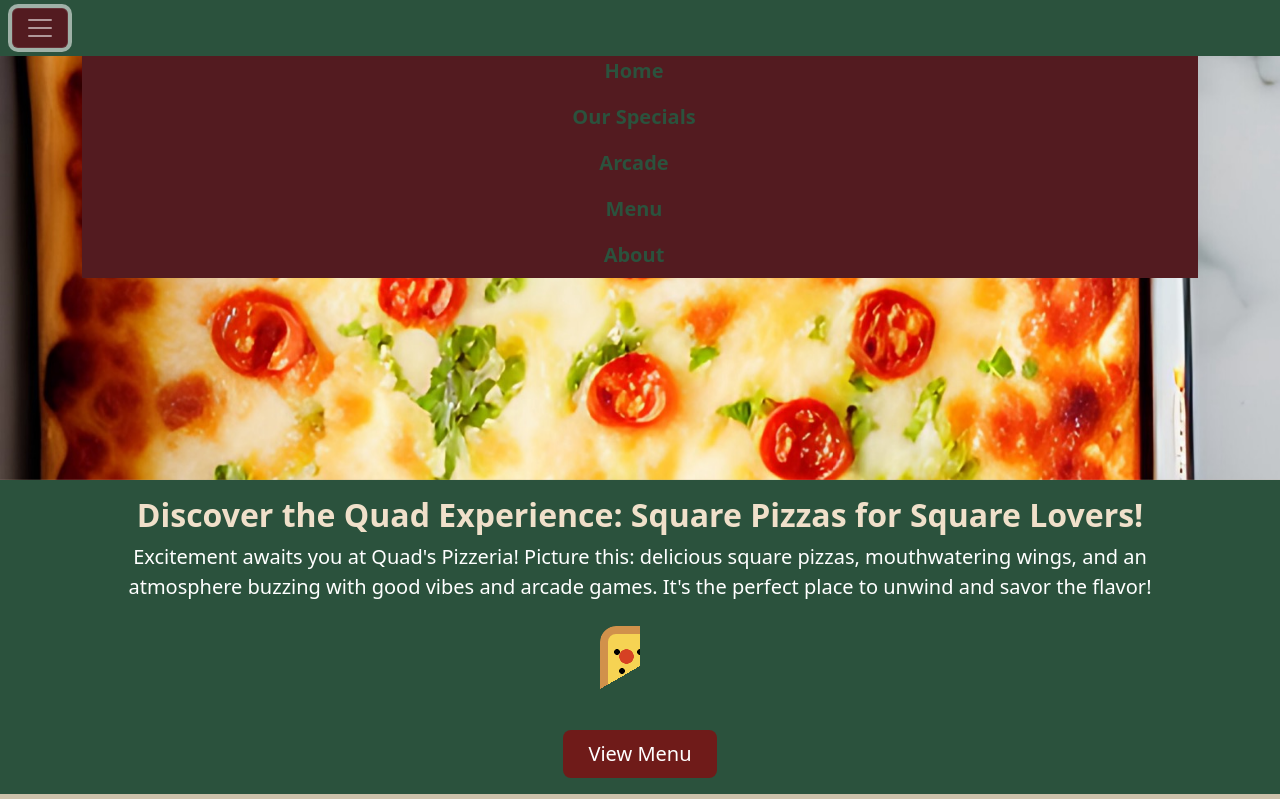
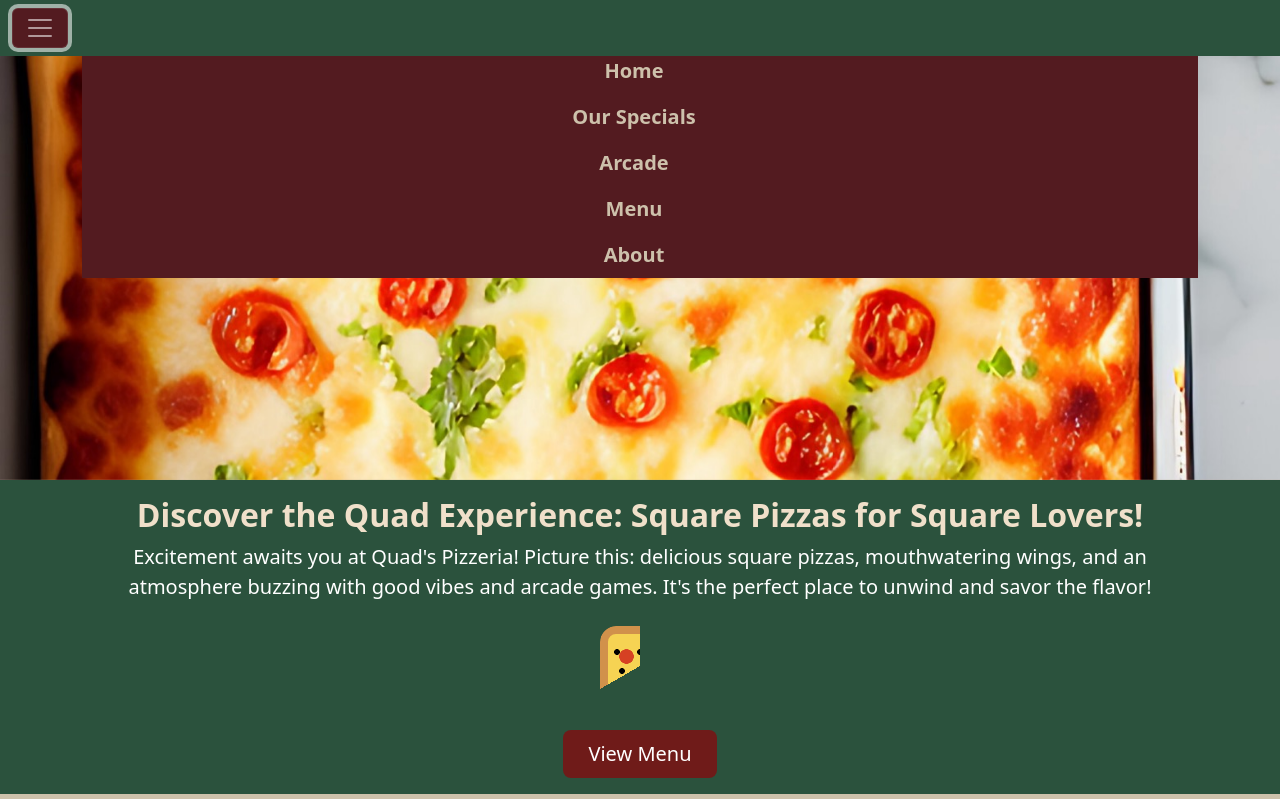
Before and after one commit to quaydrionb/quad-pizzeria, a plain HTML site: page index.html in a window 1280 px wide. Both pictures are taken after a click on the button 40 px from the left and 28 px from the top of the page. Shown: the top 799 px of the page. Drawn offline with nearby package versions, Linux system fonts and the light colour scheme.

Commit message:
changed nav-item text color

```diff
--- a/style.css
+++ b/style.css
@@ -28,7 +28,7 @@ h1 {
 }
 
 .nav-item {
-  color:#2B523D;
+  color: #CDC1AB;
   font-weight: bold;
   font-size: 20px;
 }
```
Also changed, not shown: index.html (+1 -36 lines).
